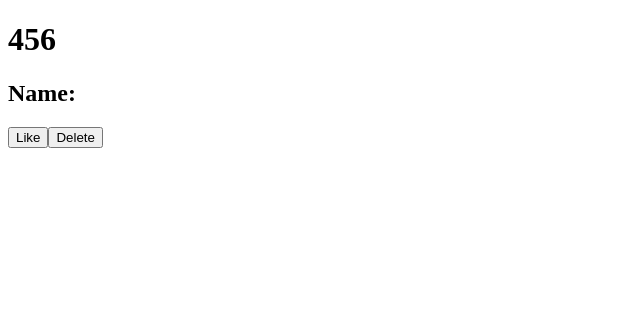
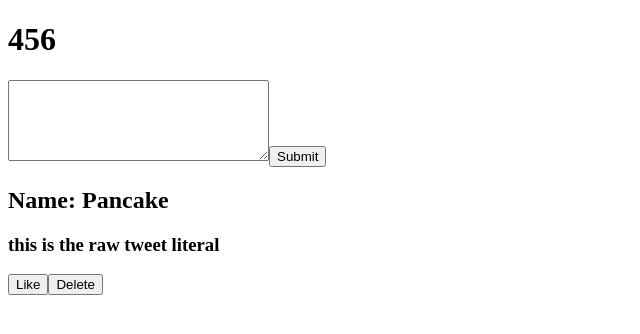
Before and after one commit to cameronlpm/react-playground, a React (Create React App) app in the folder chapter_1/react-starter/: page / in a window 1280 px wide. Shown: the top 334 px of the page, without its empty margins (0-640 px from the left). Built offline with nearby package versions, Linux system fonts and the light colour scheme.

Commit message:
refactors Tweet

```diff
--- a/chapter_1/react-starter/src/App.js
+++ b/chapter_1/react-starter/src/App.js
@@ -1,11 +1,16 @@
 import React from 'react';
 import Tweet from './components/Tweet';
+import CreateTweet from './components/CreateTweet';
 
 function App() {
+  const name = "Pancake";
+  let message = "this is the raw tweet literal";
+
   return (
     <div>
       <h1>456</h1>
-      <Tweet />
+      <CreateTweet />
+      <Tweet name={name} message={message}/>
     </div>
   );
 }
```
Also changed, not shown: chapter_1/react-starter/public/logo192.png (deleted), chapter_1/react-starter/public/logo512.png (deleted).
